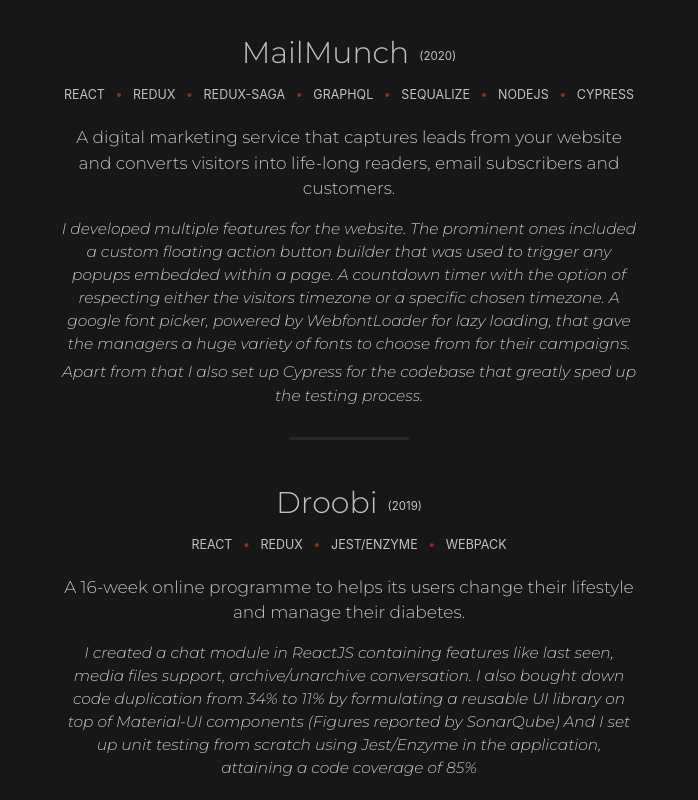
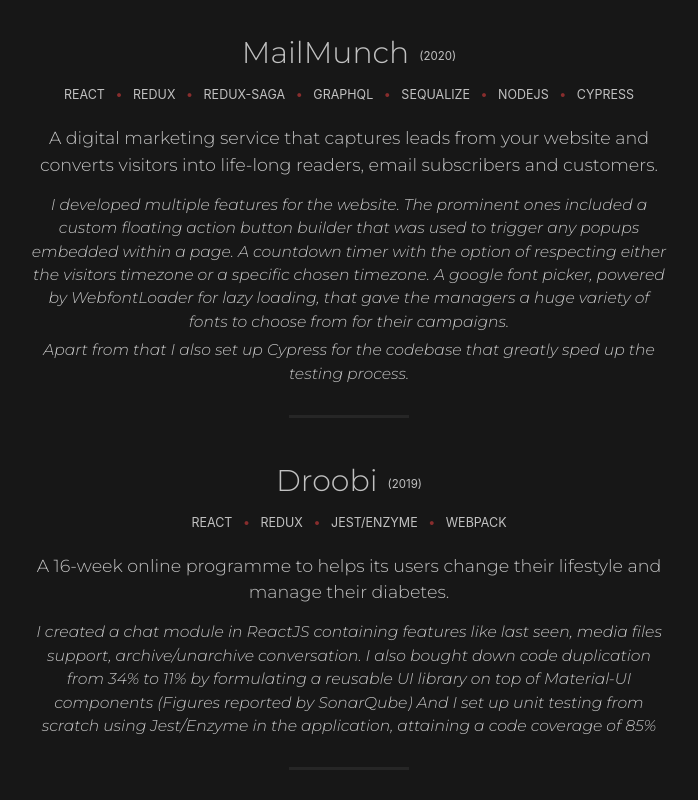
Before and after one commit to AbreezaSaleem/portfolio, a React (Create React App) app: page / in a window 1280 px wide. Shown: the part 2360-3160 px from the top of the page, without its empty margins (291-989 px from the left). Built offline with nearby package versions, Linux system fonts and the light colour scheme; a web font is replaced by a local one.

Commit message:
projects font size ⬆️

```diff
--- a/src/styles/sections/about.scss
+++ b/src/styles/sections/about.scss
@@ -73,7 +73,7 @@
     margin-top: -30px;
 
     /* Medium devices (landscape tablets, 768px and up) */
-    @media screen and (min-width: 768px) { margin-top: -50px; }
+    @media screen and (min-width: 768px) { margin-top: -80px; }
   }
 }
 
--- a/src/styles/sections/projects.scss
+++ b/src/styles/sections/projects.scss
@@ -31,7 +31,7 @@
   @media screen and (min-width: 1024) { width: 50%; }
 
   /* Large devices (laptops/desktops, 992px and up) */
-  @media screen and (min-width: 992px) { width: 45%; }
+  @media screen and (min-width: 992px) { width: 50%; }
 }
 
 .projects-list.is-visible {
@@ -89,14 +89,14 @@
 
   p:nth-child(1) {
     margin-bottom: 15px;
-    font-size: 17px;
+    font-size: 17.5px;
   }
   p:nth-child(n+2) {
     font-style: italic;
     text-align: center;
     margin-bottom: 5px;
     text-align: center;
-    font-size: 15.4px;
+    font-size: 15.6px;
 
     &::after {
       content:"\a";
```
